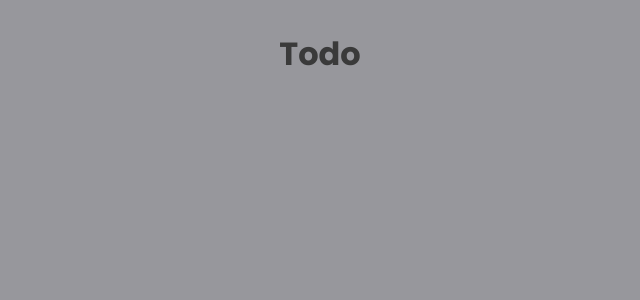
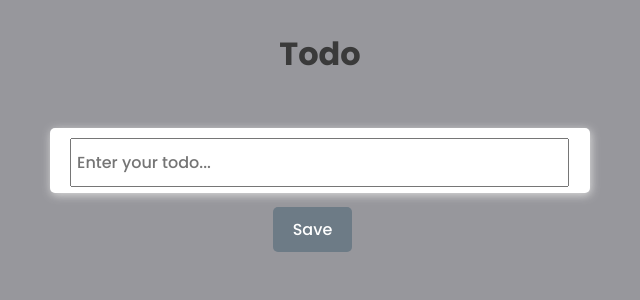
Before and after one commit to Thein-Naing/todo-firebase, a React (Create React App) app: page / in a window 1280 px wide. Shown: the top 300 px of the page, without its empty margins (320-960 px from the left). Built offline with nearby package versions, Linux system fonts and the light colour scheme.

Commit message:
npm i firebase, update App.css

```diff
--- a/package.json
+++ b/package.json
@@ -9,6 +9,7 @@
     "@testing-library/jest-dom": "^5.16.5",
     "@testing-library/react": "^13.4.0",
     "@testing-library/user-event": "^13.5.0",
+    "firebase": "^9.22.1",
     "react": "^18.2.0",
     "react-dom": "^18.2.0",
     "react-scripts": "5.0.1",
--- a/src/App.css
+++ b/src/App.css
@@ -75,14 +75,16 @@
   font-weight: 500;
 }
 .input_container {
-  margin-bottom: 20px;
+  margin-bottom:15px;
+  height: 30px;
+  margin-right: 15px;
 }
 .btn_container {
   text-align: center;
-  margin-bottom: 10px;
+  /* margin-bottom: 10px; */
 }
 .btn_container button {
-  background: #333;
+  background: #6d7b86;
   color: white;
   padding: 10px 20px;
   outline: none;
@@ -92,6 +94,7 @@
   cursor: pointer;
   font-family: "Poppins", sans-serif;
   font-weight: 500;
+  margin-top: 20px;
 }
 
 .todo_container {
--- a/src/App.js
+++ b/src/App.js
@@ -1,4 +1,5 @@
 import Title from './components/Title';
+import AddTodo from './components/AddTodo';
 import './App.css';
 
 function App() {
@@ -7,6 +8,9 @@
       <div>
         <Title />
       </div>
+      <div>
+        <AddTodo />
+      </div>
 
     </div>
   );
--- /dev/null
+++ b/src/components/AddTodo.js
@@ -0,0 +1,43 @@
+import React, { useState } from 'react';
+import { db } from '../firebase';
+import { collection, addDoc } from 'firebase/firestore';
+
+const AddTodo = () => {
+  const [title, setTitle ] = useState('');
+  const handleSubmit= async (e)=> {
+    e.preventDefault();
+    if (title !== '') {
+    await addDoc(collection(db, 'todos'), {
+      title: '',
+      completed: false,
+    });
+    setTitle('');
+    }
+  };
+
+  return (
+
+      <form
+      onSubmit={handleSubmit}>
+         <div className="input_container">
+          <input
+          type="text"
+          placeholder="Enter your todo..."
+          value={title}
+          onChange={(e)=> setTitle(e.target.value)}
+          />
+
+      <div className='btn_container'>
+        <button>Save</button>
+      </div>
+
+         </div>
+      </form>
+
+
+
+
+  )
+}
+
+export default AddTodo
```
Also changed, not shown: 1 other file (tests, documents, lock files or other folders).
